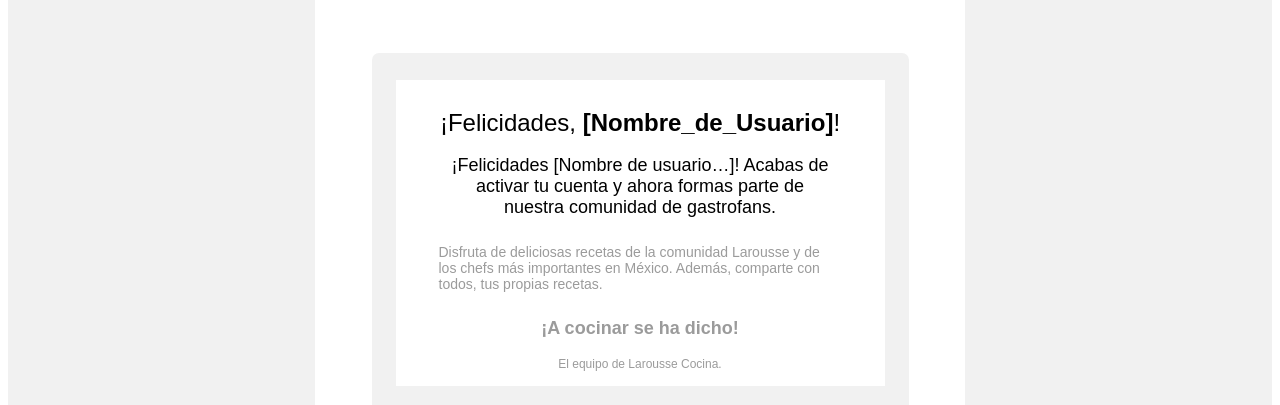
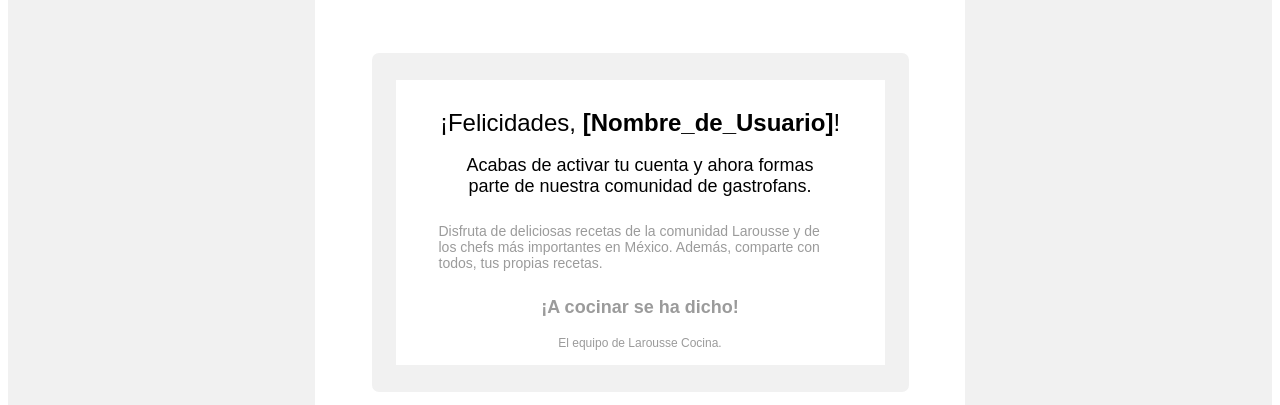
Before and after one commit to alis27/laroussecocina-mail, a plain HTML site: page activacion.html in a window 1280 px wide. Shown: the part 395-800 px from the top of the page. Drawn offline with Linux system fonts and the light colour scheme.

Commit message:
Corrección de párrafo

```diff
--- a/activacion.html
+++ b/activacion.html
@@ -33,7 +33,7 @@
                        <td>
                          <h1 style="padding: 10px 40px 0; font-size: 24px; font-weight: normal; color: #000000">¡Felicidades, <b>[Nombre_de_Usuario]</b>!
                          </h1>
-                         <p style="padding: 0px 50px; font-size: 18px; text-align: center">¡Felicidades [Nombre de usuario…]! Acabas de activar tu cuenta y ahora formas parte de nuestra comunidad de gastrofans. </p>
+                         <p style="padding: 0px 50px; font-size: 18px; text-align: center">Acabas de activar tu cuenta y ahora formas parte de nuestra comunidad de gastrofans. </p>
                          <p style="padding: 8px 40px; font-size: 14px; text-align: left ; font-size: 14px; color: #9B9B9B"> Disfruta de deliciosas recetas de la comunidad Larousse y de los chefs más importantes en México. Además, comparte con todos, tus propias recetas.
                          </p>
                          <p style="border-collapse: collapse; text-align: center; font-size: 18px; color:#9B9B9B"><b>¡A cocinar se ha dicho!</b></p>
```
